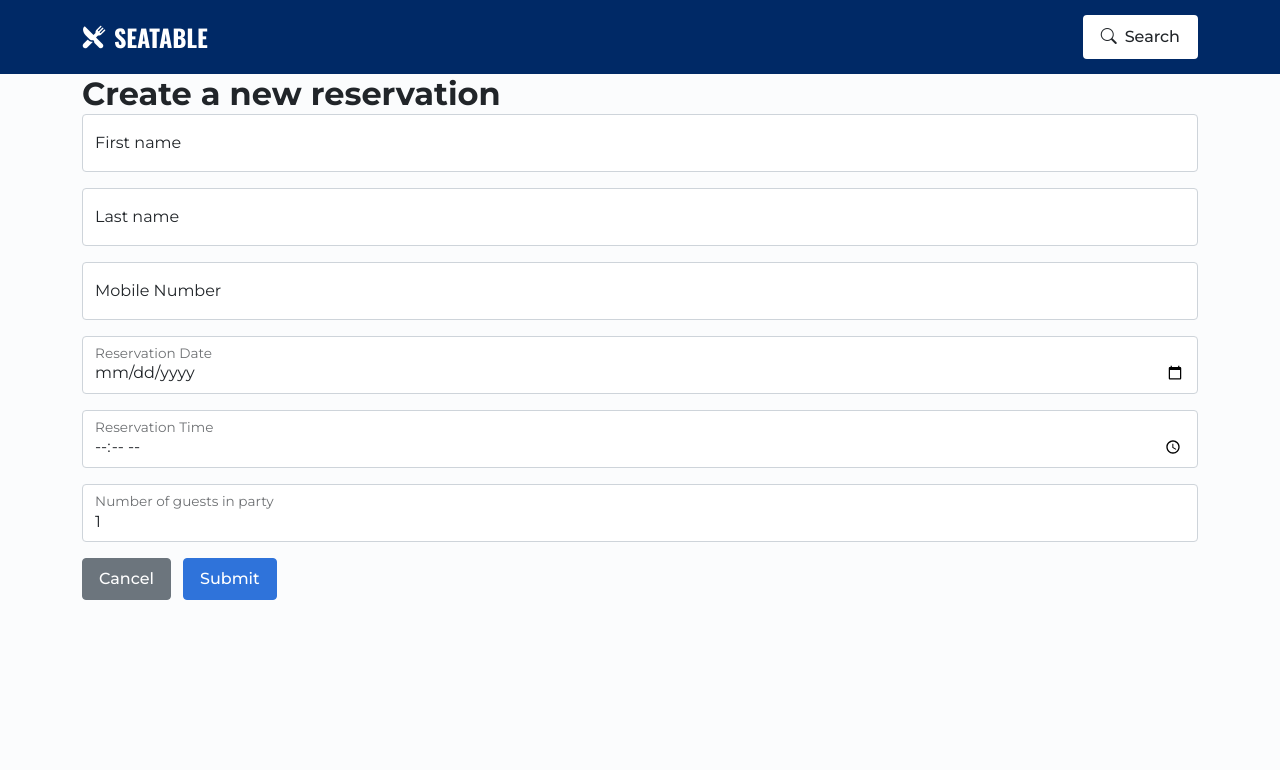
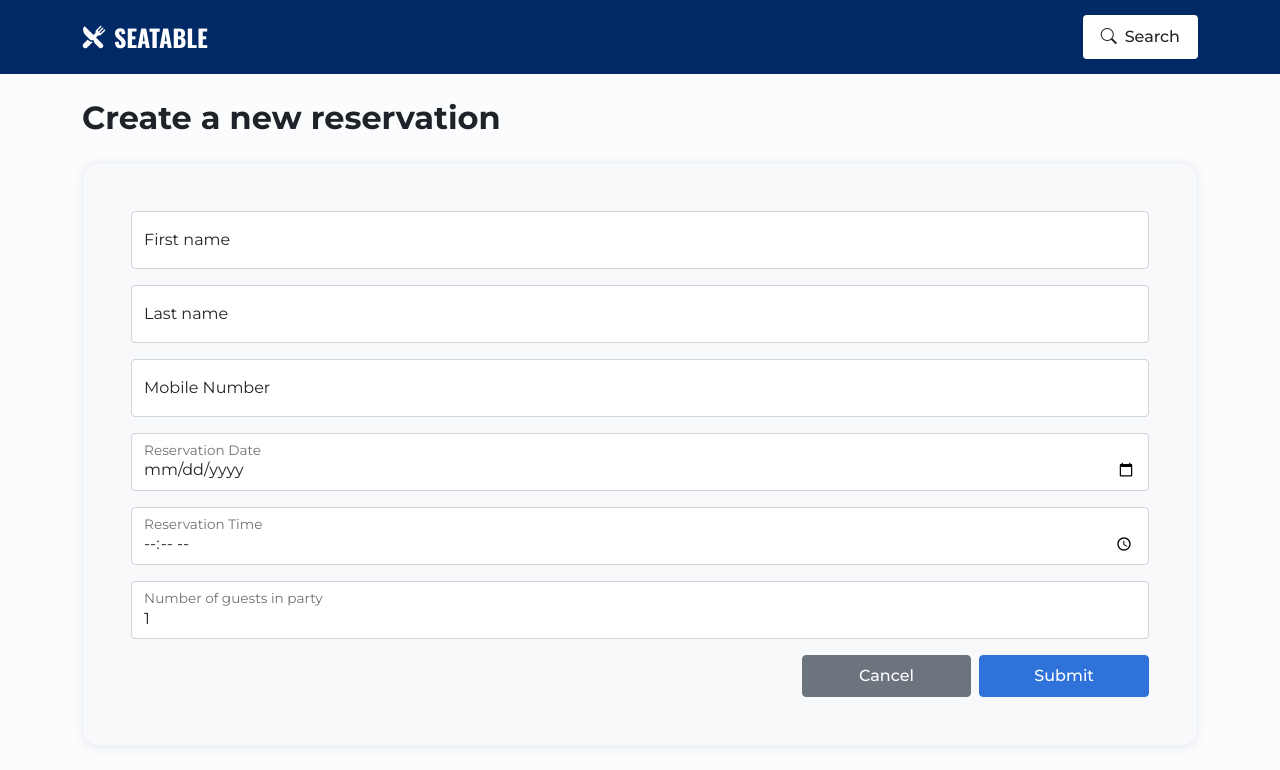
Before and after one commit to abtechsolutionagency/restaurant-reservations, a React (Create React App) app in the folder front-end/: page /reservations/new in a window 1280 px wide. Shown: the top 770 px of the page. Built offline with nearby package versions, Linux system fonts and the light colour scheme.

Commit message:
styling for seat reservations

```diff
--- a/front-end/src/App.css
+++ b/front-end/src/App.css
@@ -1,8 +1,9 @@
-root {
+:root {
   --dark-text: #1f2329;
   --light-text: #49505a;
   --light-gray: #f8f9fb;
   --light-gray-outline: #eef1f6;
+  --primary-blue: #2f73da;
 }
 
 body {
--- a/front-end/src/layout/Routes.js
+++ b/front-end/src/layout/Routes.js
@@ -7,8 +7,8 @@ import { today } from "../utils/date-time";
 import CreateReservation from "../reservations/CreateReservation";
 import CreateTable from "../tables/CreateTable";
 import SeatReservation from "../reservations/SeatReservation";
+import EditReservation from "../reservations/EditReservation";
 import SearchReservations from "../search/SearchReservations";
-import EditReservation from "../reservations/EditReservation";
 
 /**
  * Defines all the routes for the application.
--- a/front-end/src/reservations/CreateReservation.js
+++ b/front-end/src/reservations/CreateReservation.js
@@ -55,7 +55,7 @@ const CreateReservation = () => {
 
   return (
     <div className="container">
-      <h1>Create a new reservation</h1>
+      <h1 className="my-4">Create a new reservation</h1>
       <ReservationForm
         reservation={reservation}
         error={error}
--- a/front-end/src/reservations/EditReservation.js
+++ b/front-end/src/reservations/EditReservation.js
@@ -101,7 +101,7 @@ const EditReservation = () => {
 
   return (
     <div className="container">
-      <h1>Edit Reservation</h1>
+      <h1 className="my-4">Edit Reservation</h1>
       <ErrorAlert error={error} />
       <ReservationForm
         reservation={reservation}
--- a/front-end/src/reservations/ReservationForm.js
+++ b/front-end/src/reservations/ReservationForm.js
@@ -18,6 +18,7 @@ const ReservationForm = ({
   return (
     <div>
       <ErrorAlert error={error} />
+      <div className="form-container p-4 p-md-5">
         <form onSubmit={handleSubmit}>
           <div className="form-floating mb-3">
             <input
@@ -115,22 +116,19 @@ const ReservationForm = ({
               Number of guests in party
             </label>
           </div>
-        <div className="row">
-          <div className="col-auto pr-0 mr-2">
+          <div className="d-flex justify-content-end">
             <button
-              className="btn btn-secondary"
+              className="btn btn-secondary col-6 col-md-2 me-2"
               onClick={() => history.goBack()}
             >
               Cancel
             </button>
-          </div>
-          <div className="col-auto px-0">
-            <button className="btn btn-primary" type="submit">
+            <button className="btn btn-primary col-6 col-md-2" type="submit">
               Submit
             </button>
           </div>
+        </form>
       </div>
-      </form>
     </div>
   );
 };
--- a/front-end/src/reservations/SeatReservation.js
+++ b/front-end/src/reservations/SeatReservation.js
@@ -53,16 +53,24 @@ const SeatReservation = () => {
       <ErrorAlert error={tablesError} />
       <ErrorAlert error={selectedTableError} />
       <div>
-        <h1>
+        <h1 className="my-4">
           Seat Reservation for {reservation.first_name} {reservation.last_name}
         </h1>
-        <form onSubmit={handleSubmit}>
-          <label htmlFor="table_id">Choose a table to seat</label>
+        <div className="form-container p-4 p-md-5">
+          <form
+            className="d-flex flex-column align-items-center"
+            onSubmit={handleSubmit}
+          >
+            <div className="col-12 col-sm-10 col-lg-6 col-xl-4 d-flex flex-column mb-3">
+              <label htmlFor="table_id" className="me-2">
+                <h3>Choose a table to seat</h3>
+              </label>
               <select
                 id="table_id"
                 name="table_id"
                 value={selectedTable}
                 onChange={handleTableChange}
+                className="mt-2 p-2"
               >
                 <option key="0" value="">
                   Select a Table:
@@ -75,19 +83,17 @@ const SeatReservation = () => {
                   );
                 })}
               </select>
-          <div className="row">
-            <div className="col-auto pr-0 mr-2">
+            </div>
+            <div className="col-12 col-sm-10 col-lg-6 col-xl-4">
               <button className="btn btn-secondary" onClick={handleCancel}>
                 Cancel
               </button>
-            </div>
-            <div className="col-auto px-0">
               <button className="btn btn-primary" type="submit">
                 Submit
               </button>
             </div>
+          </form>
         </div>
-        </form>
       </div>
     </div>
   );
```
Lines whose indentation alone changed are shown as unchanged.
